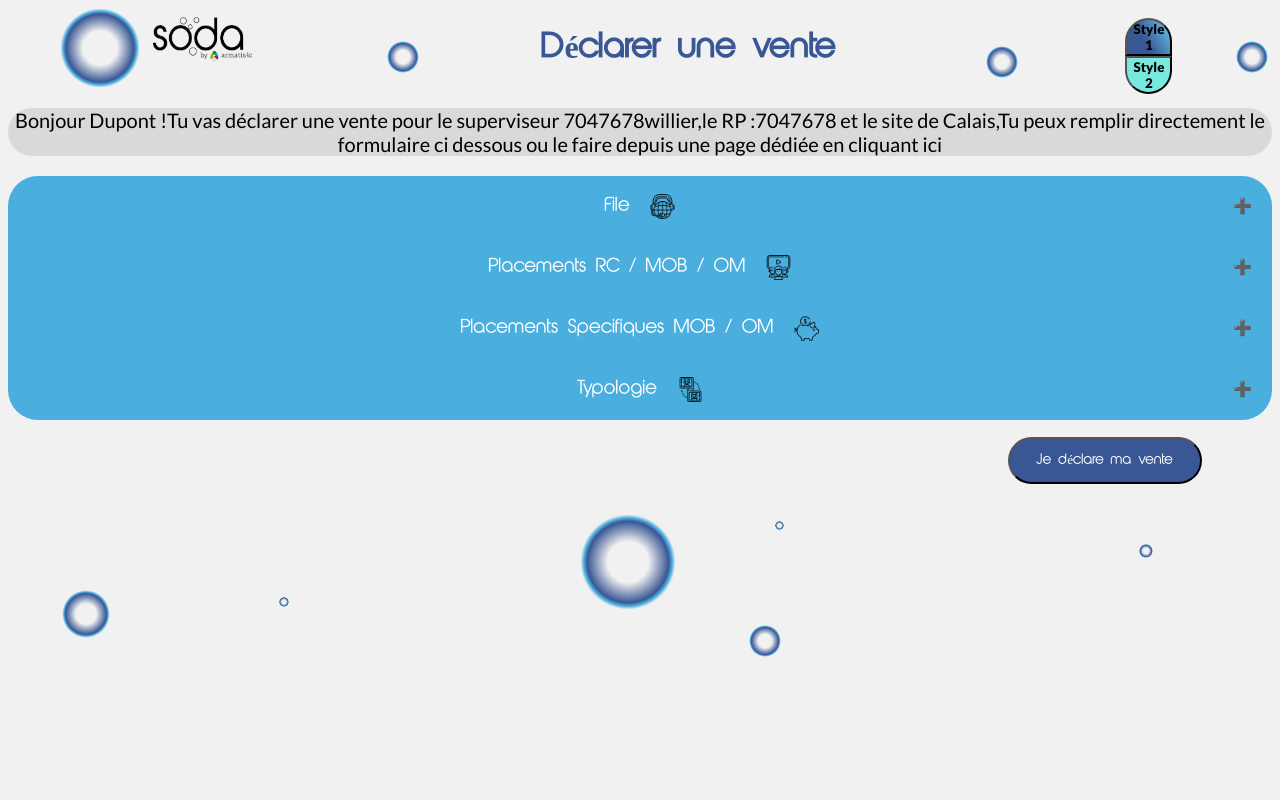
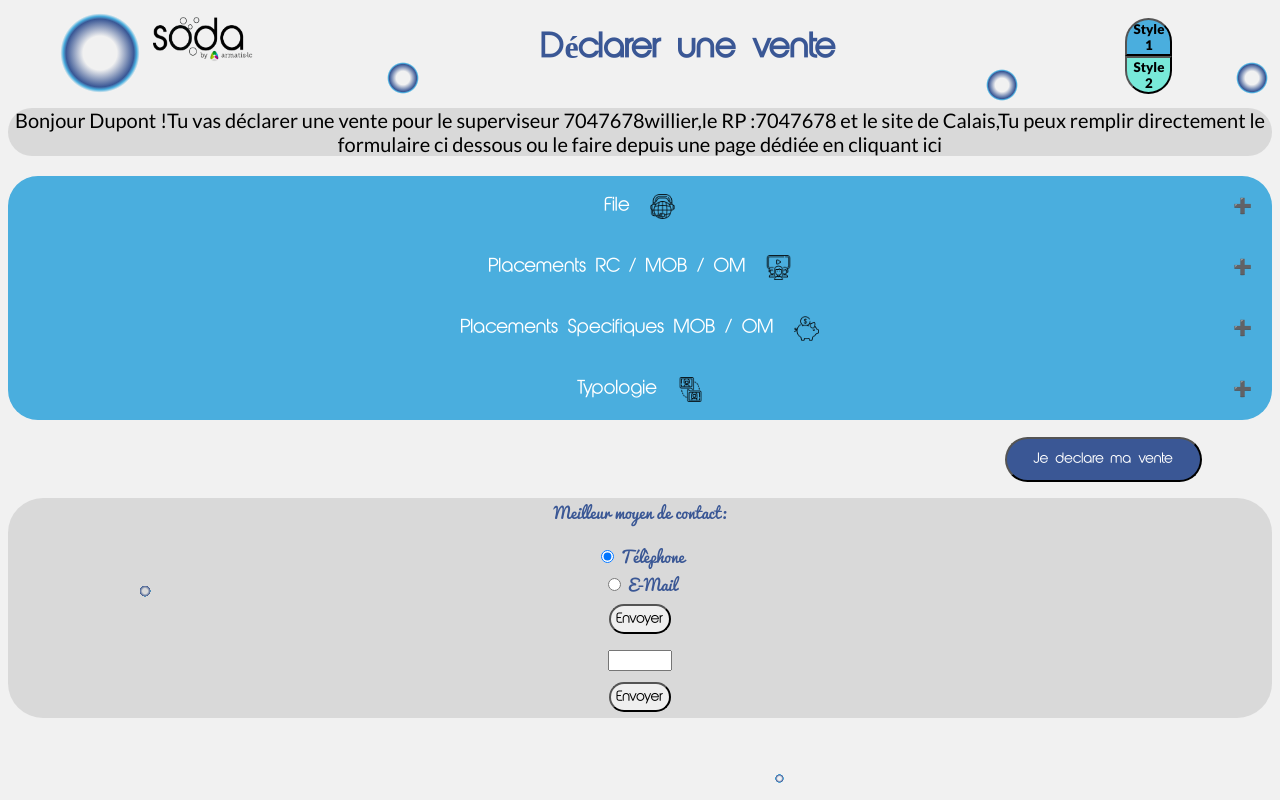
Before and after one commit to Hamadi88/stage, a PHP site: page / in a window 1280 px wide. Run offline with PHP 8.4, Linux system fonts and the light colour scheme.

Commit message:
modification js

```diff
--- a/index.php
+++ b/index.php
@@ -7,21 +7,21 @@
     <meta name="viewport" content="initial-scale=1.0,user-scalable=yes">
     <meta name="viewport" content="width=device-width, initial-scale=1.0">
     <meta http-equiv="X-UA-Compatible" content="ie=edge">
-    <link id="css" rel="stylesheet" type="text/css" href="./styles/bleu/style.css">
+    <link id="css" rel="stylesheet" type="text/css" href="./styles/Theme1/style.css">
     <title>Déclarer une vente</title>
 </head>
 <body>
     <div class="globTitre">
             <div class="logo">
-                <img src="./img/sodabyarma-1.png">
+                <img class="img" src="./img/sodabyarma-1.png">
             </div>
         <div class="titre" >
             <h1>Déclarer une vente</h1>
         </div>
 
         <div class="OnOff">
-        <button class="bleu" onclick="document.getElementById('css').href='styles/bleu/style.css';">Style 1</button>
-        <button class="vert" onclick="document.getElementById('css').href='styles/vert/style.css';">Style 2</button>
+            <button class="bleu" onclick="changeCss('theme1')">Style 1</button>
+            <button class="vert" onclick="changeCss('Theme2')">Style 2</button>
         </div>
     </div>
 
@@ -97,16 +98,16 @@
 
         </div>
     </div>
-
-
-
+    <!-- Placements Specifiques -->
     <button class="accordion" id="placementSpec">
         Placements Specifiques MOB / OM
         <div id="icon3"></div>
     </button>
 
     <div class="accordionContent placementSpec">
-    <input type="checkbox" id="cbx6" class="cbx" style="display:none;">
+        <div>
+
+            <input type="checkbox" id="cbx6" class="cbx" style="display:none;" autocomplete="off">
             <label for="cbx6" class="check">
                 <svg width="18px" height="18px" viewBox="0 0 18 18">
                     <path d="M1,9 L1,3.5 C1,2 2,1 3.5,1 L14.5,1 C16,1 17,2 17,3.5 L17,14.5 C17,16 16,17 14.5,17 L3.5,17 C2,17 1,16 1,14.5 L1,9 Z"></path>
@@ -133,43 +134,60 @@
                 <span>OVERTE</span>
             </label>
 
-                <input type="checkbox" id="cbx9" class="cbx" style="display:none;">
+            <input type="checkbox" id="cbx9" class="cbx" style="display:none;" autocomplete="off">
             <label for="cbx9" class="check">
                 <svg width="18px" height="18px" viewBox="0 0 18 18">
                     <path d="M1,9 L1,3.5 C1,2 2,1 3.5,1 L14.5,1 C16,1 17,2 17,3.5 L17,14.5 C17,16 16,17 14.5,17 L3.5,17 C2,17 1,16 1,14.5 L1,9 Z"></path>
                     <polyline points="1 9 7 14 15 4"></polyline>
                 </svg>
-                        <span>Gaz</span>
+                <span>GAZ</span>
             </label>
-
         </div>
-
-
+    </div>
+    <!-- Typologie -->
     <button class="accordion" id="typo">
         Typologie
         <div id="icon4"></div>
     </button>
 
-       <div class="accordionContent typo">
-                 <select name="typologie" id="menu_deroulant" required>
-                      <option value="">--Je choisis--</option>
+        <div class="typo">
+                 <select name="typologie" id="menu_deroulant" required autocomplete="off">
+                      <option value="">-- Je choisis --</option>
                       <option value="autre">Autres</option>
                       <option value="MES">MES en attente</option>
                       <option value="Finalisation">Finalisation</option>
-                      <option value="mis_en_demeure">Mise en demeure</option>
-                      <option value="mis_en_service">Demande de mise en service</option>
+                      <option value="Mise_en_Service">Mise en Service</option>
+                      <option value="Demande_de_MeS">Demande de mise en service</option>
                       <option value="demande_resiliation">Demande de résiliation</option>
                       <option value="demande_rc">Demande de RC</option>
                       <option value="finalisation_mes">Finalisation de MES</option>
                    </select>
         </div>
 
+    <!-- Boutton -->
     <div class="posbtn">
+        <button class="btn btn-bubble"> Je declare ma vente</button>
+    </div>
+</div>
+<!-- Optionnel -->
+    <div class="demo">
 
-            <button class="btn btn-bubble">Je déclare ma vente</button>
+        <p>Meilleur moyen de contact:</p>
+        <div>
+            <input type="radio" id="tel" name="drone" value="tel"
+            checked autocomplete="off">
+            <label for="tel">Télèphone</label>
         </div>
+        <div>
+            <input type="radio" id="mail" name="drone" value="mail" autocomplete="off">
+            <label for="mail">E-Mail</label>
+        </div>
+        <button type="submit" class="submit">Envoyer</button>
 
-
+        <div class="nb">
+            <input type="number" id="tentacles" name="tentacles" min="0" max="100" autocomplete="off">
+        </div>
+        <button type="submit" class="submit">Envoyer</button>
     </div>
 
 
--- a/styles/bleu/style.css
+++ b/styles/Theme1/style.css
@@ -1,23 +1,22 @@
 @font-face{
-    font-family: 'pacifico';
-    src:url(../../pacifico/Pacifico.ttf);
+    font-family: 'lato';
+    src: url("../../lato/Lato-Regular.ttf");
 }
 
 @font-face{
-    font-family:'abeat';
-    src:url(../../abeatbykai/ABEAKRG.TTF);
+    font-family: 'ptitre';
+    src: url("../../lato/Lato-Black.ttf");
 }
 
 @font-face{
-    font-family:'lato';
-    src:url(../../lato/Lato-Regular.ttf);
+    font-family: 'pacifico';
+    src: url("../../pacifico/Pacifico.ttf");
 }
 
 @font-face{
-    font-family:'ptitre';
-    src:url(../../lato/Lato-Black.ttf);
+    font-family: "abeat";
+    src: url("../../abeatbykai/ABEAKRG.TTF");
 }
-
 
 /* Body */
 body {
@@ -51,7 +50,7 @@
 }
 
 /* dimension du logo */
-img{
+.img{
     width :100px;
     height: 50px;
     padding-top: 5px;
@@ -59,8 +58,7 @@
 
 /*titre en gras */
 .titre{
-    font-family: 'abeat';
-    text-align: center;
+    font-family: "abeat";
 }
 
 /*button theme*/
@@ -71,18 +69,16 @@
 }
 
 .bleu{
-    background: rgb(74,174,222);
-    background: linear-gradient(240deg, rgba(74,174,222,0.8687675753895308) 10%, rgba(58,87,149,1) 59%);
-    border-radius:25px 25px 0 0;
-    font-family: 'ptitre'
+    border-radius: 25px 25px 0 0;
+    background-color: #4AAEDE;
+    font-family: 'ptitre';
 }
 
 .vert{
-    background:#78e9de;
-    border-radius:0 0 25px 25px;
-    font-family:'ptitre'
+    border-radius: 0 0 25px 25px;
+    background-color: #78e9d9;
+    font-family: 'ptitre';
 }
-
 
 /*le paragraphe*/
 .paragraphe{
@@ -112,6 +108,10 @@
     justify-content: center;
     align-items: center;
     position: relative;
+}
+
+.accordionContent{
+    background-color: rgba(74, 174, 222, 0.3);
 }
 
 /*raduis des accordions*/
@@ -181,8 +181,6 @@
     display:none;
     opacity: 1;
     margin:auto;
-    width:20px;
-    padding:15px;
 }
 
 .file button{
@@ -204,7 +202,7 @@
 .position{
     display:flex;
     flex-direction:row;
-    justify-content: space-around;
+    justify-content: center;
     width:100%;
     padding:3px;
 }
@@ -215,7 +213,6 @@
 
 .file label{
     background-color: #C8CCD4;
-    border: 1px solid white;
     color: #3A5795;
     padding: 10px 24px;
     border-radius:30px;
@@ -237,19 +234,17 @@
     background: rgb(100, 100, 100);
     color:white;
 }
-
 /*couleur survol accordion */
 .file button:hover{
     background-color: #777;
 }
 
 .accordion:hover {
-    background:#3A5795;
-   /* background: linear-gradient(240deg, rgba(35,40,45,1) 2%, rgba(58,87,149,1) 40%, rgba(74,174,222,0.8687675753895308) 69%);*/
+    background: #3A5795;
 }
 
 /* Apparition | Réduction de l'accordion */
-.placement , .placementSpec, .typo{
+.placement , .placementSpec ,.typo{
     padding: 25px;
     display: none;
     overflow: hidden;
@@ -327,16 +322,17 @@
     transition-delay: .15s;
 }
 
+/* menu_deroulant */
 #menu_deroulant{
-    font-family: 'abeat';
-    text-align:center;
-    padding:4px;
+    font-family: "abeat";
+    text-align-last: center;
+    padding: 4px;
 }
 
 /*position bouton je declare ma vente*/
 .posbtn{
     display: flex;
-    justify-content: end;
+    justify-content: flex-end;
     margin-right: 70px;
     padding-top: 15px;
 }
@@ -346,8 +342,7 @@
     color: white;
     background-color: #3A5795;
     background-repeat: no-repeat;
-    color: #FFF;
-    font-family: 'abeat';
+    font-family: "abeat";
 }
 
 .btn-bubble:hover, .btn-bubble:focus {
@@ -355,7 +350,6 @@
     background: radial-gradient(circle at center, transparent 30%, #eef 60%, #eef 65%, transparent 70%) -4% 139% / 1.02em 1.02em, radial-gradient(circle at center, transparent 30%, #eef 60%, #eef 65%, transparent 70%) 110% 144% / 0.96em 0.96em, radial-gradient(circle at center, transparent 30%, #eef 60%, #eef 65%, transparent 70%) 49% 137% / 0.6em 0.6em, radial-gradient(circle at center, transparent 30%, #eef 60%, #eef 65%, transparent 70%) 17% 122% / 0.61em 0.61em, radial-gradient(circle at center, transparent 30%, #eef 60%, #eef 65%, transparent 70%) 63% 136% / 0.55em 0.55em, radial-gradient(circle at center, transparent 30%, #eef 60%, #eef 65%, transparent 70%) 6% 133% / 0.62em 0.62em, radial-gradient(circle at center, transparent 30%, #eef 60%, #eef 65%, transparent 70%) 92% 114% / 0.87em 0.87em, radial-gradient(circle at center, transparent 30%, #eef 60%, #eef 65%, transparent 70%) 61% 108% / 0.56em 0.56em, radial-gradient(circle at center, transparent 30%, #eef 60%, #eef 65%, transparent 70%) 22% 124% / 0.62em 0.62em, radial-gradient(circle at center, transparent 30%, #eef 60%, #eef 65%, transparent 70%) 112% 87% / 0.5em 0.5em, radial-gradient(circle at center, transparent 30%, #eef 60%, #eef 65%, transparent 70%) 11% 82% / 0.76em 0.76em;
     background-color: #3A5795;
     background-repeat: no-repeat;
-    color: #FFF;
 }
 
 @keyframes bubbles {
@@ -377,3 +371,25 @@
 .btn:hover {
     cursor: url("https://s3-us-west-2.amazonaws.com/s.cdpn.io/9632/happy.png"), auto;
 }
+
+/*--------------------------------------------------------------------
+                        Optionnel
+--------------------------------------------------------------------*/
+
+.demo{
+    background-color: #77777733;
+    border-radius: 35px;
+    font-family: 'pacifico';
+    text-align: center;
+}
+
+.submit{
+    border-radius: 30px;
+    padding: 6px;
+    font-family: 'abeat';
+    margin: 6px;
+}
+
+.nb{
+    padding: 4px;
+}
```
Also changed, not shown: other parts of index.php (+12 -11 lines), script.js (+30 -0 lines), styles/Theme2/style.css (renamed from styles/vert/style.css, +69 -58 lines). Lines whose indentation alone changed are shown as unchanged.
